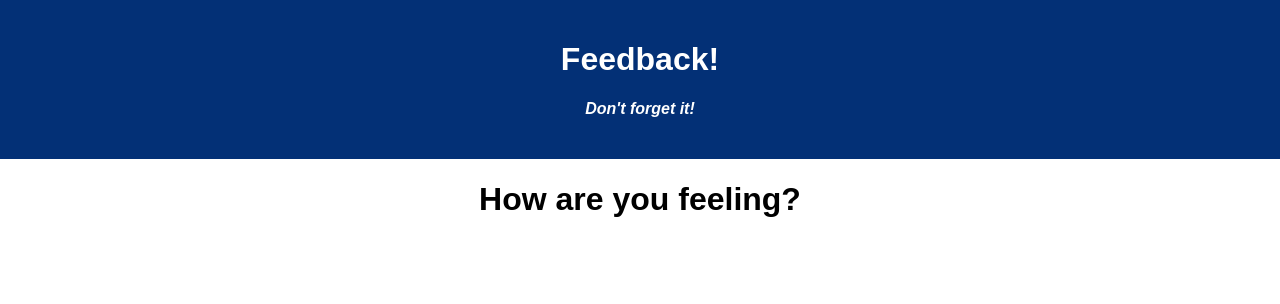
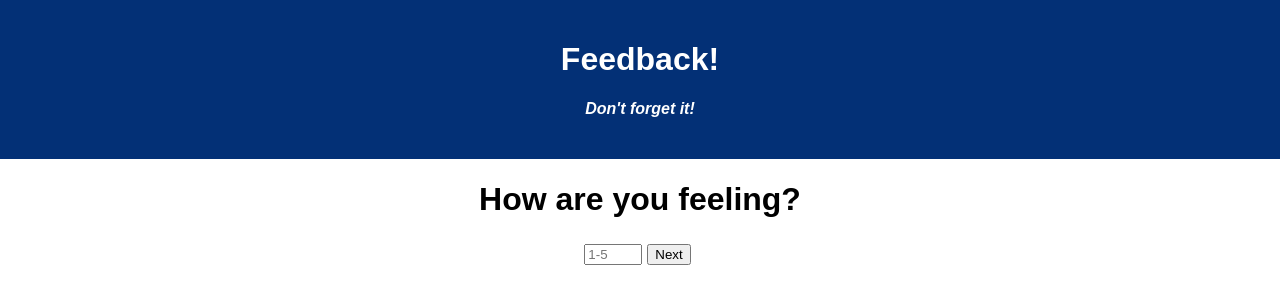
Before and after one commit to stephenmussel/redux-feedback-app, a React (Create React App) app: page /#/ in a window 1280 px wide. Shown: the top 304 px of the page. Built offline with nearby package versions, Linux system fonts and the light colour scheme.

Commit message:
captured input and click event

```diff
--- a/src/components/FeelingForm/FeelingForm.jsx
+++ b/src/components/FeelingForm/FeelingForm.jsx
@@ -1,7 +1,32 @@
+import { useState } from 'react';
+
 function FeelingForm() {
+
+    const [feeling, setFeeling] = useState('');
+
+    const handleFeelingSubmit = () => {
+        console.log('in handleFeelingSubmit');
+        console.log(feeling);
+    }
+
     return(
         <>
             <h1>How are you feeling?</h1>
+            <form onSubmit={handleFeelingSubmit}>
+                <input
+                    type="number"
+                    min="1"
+                    max="5"
+                    style={{width: 50}}
+                    placeholder="1-5"
+                    onChange={event => setFeeling(event.target.value)}
+                />
+                <input
+                    type="submit"
+                    value="Next"
+                    style={{margin: 5}}
+                />
+            </form>
         </>
     )
 }
```
